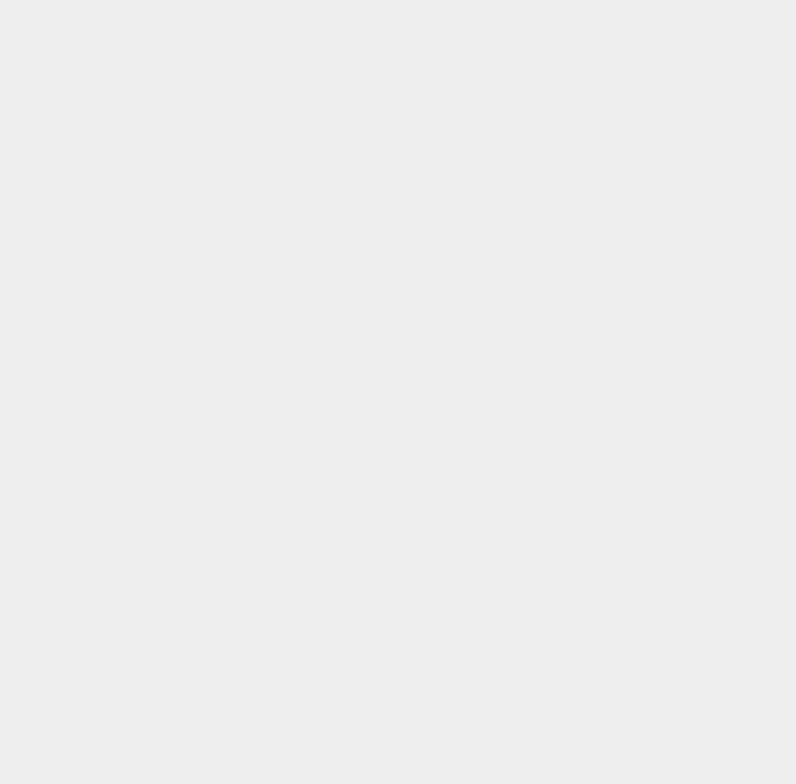
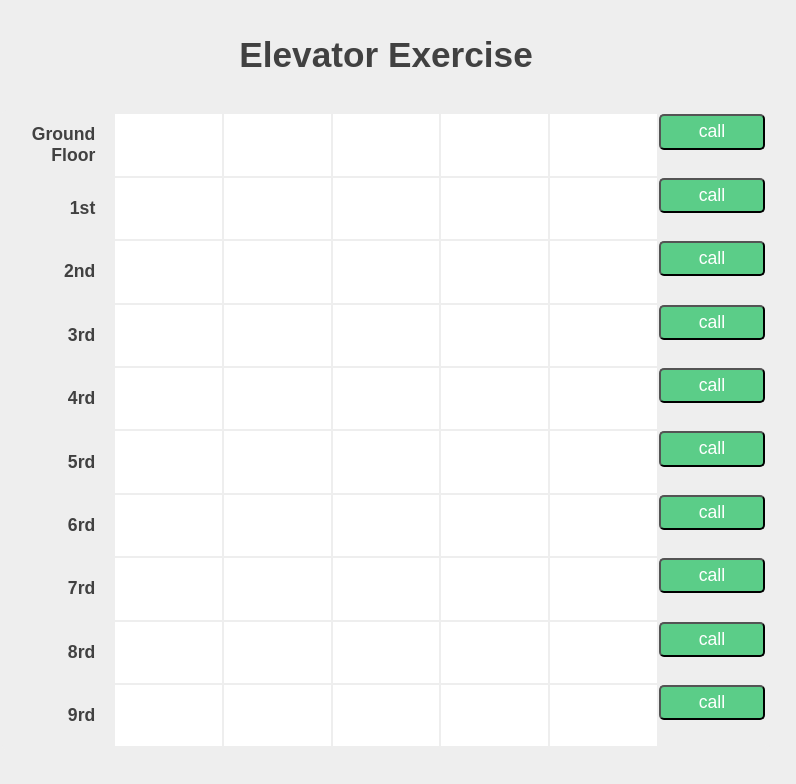
Before and after one commit to Nitsan448/Arbox-Elevators-Assignment, a React (Create React App) app: page /elevators in a window 1280 px wide. Shown: the top 784 px of the page, without its empty margins (254-1050 px from the left). Built offline with nearby package versions, Linux system fonts and the light colour scheme.

Commit message:
Created floors grid

```diff
--- /dev/null
+++ b/src/components/UI/Button.js
@@ -0,0 +1,25 @@
+import React from "react";
+import classes from "./Button.module.css";
+
+function Button(props) {
+	let buttonClasses;
+
+	switch (props.text) {
+		case "waiting":
+			buttonClasses = `${classes.button} ${classes.waiting}`;
+			break;
+		case "arrived":
+			buttonClasses = `${classes.button} ${classes.arrived}`;
+			break;
+		default:
+			buttonClasses = `${classes.button} ${classes.call}`;
+			break;
+	}
+	return (
+		<button disabled={props.disabled} className={buttonClasses} onClick={props.onClick}>
+			{props.text}
+		</button>
+	);
+}
+
+export default Button;
--- /dev/null
+++ b/src/components/UI/Button.module.css
@@ -0,0 +1,27 @@
+.button {
+	width: 6em;
+	height: 2em;
+	border-radius: var(--BORDER-RADIUS);
+	/* box-shadow: ; */
+}
+
+.call {
+	color: var(--WHITE);
+	background-color: var(--GREEN);
+}
+
+.waiting {
+	color: var(--WHITE);
+	background-color: var(--RED);
+}
+
+.arrived {
+	color: var(--GREEN);
+	background-color: var(--WHITE);
+	border: 4px var(--GREEN) solid;
+}
+
+.button:hover,
+.button:active {
+	transform: scale(1.1);
+}
--- a/src/pages/Elevators.js
+++ b/src/pages/Elevators.js
@@ -1,11 +1,38 @@
 import React from "react";
 import classes from "./Elevators.module.css";
 import { useSelector } from "react-redux";
+import Button from "../components/UI/Button";
 
 function Elevators(props) {
 	const settings = useSelector((state) => state.settings);
-	console.log(settings);
-	return <></>;
+	const gridTemplateRows = `repeat(${settings.floors}, 1fr)`;
+	const gridTemplateColumns = `repeat(${settings.elevators + 2}, 1fr)`;
+
+	function getGridRow(rowIndex) {
+		return (
+			<React.Fragment key={rowIndex}>
+				<p className={classes.rowNumber}>{getFloorText(rowIndex)}</p>
+				{Array.from({ length: settings.elevators }).map((_, columnIndex) => (
+					<div key={columnIndex} className={classes.cell}></div>
+				))}
+				<Button text="call" />
+			</React.Fragment>
+		);
+	}
+
+	function getFloorText(floor) {
+		const floorText = floor === 0 ? "Ground Floor" : floor === 1 ? "1st" : floor === 2 ? "2nd" : `${floor}rd`;
+		return floorText;
+	}
+
+	return (
+		<>
+			<h1 className={classes.elevatorExercise}>Elevator Exercise</h1>
+			<div className={classes.grid} style={{ gridTemplateColumns, gridTemplateRows }}>
+				{Array.from({ length: settings.floors }).map((_, rowIndex) => getGridRow(rowIndex))}
+			</div>
+		</>
+	);
 }
 
 export default Elevators;
--- a/src/pages/Elevators.module.css
+++ b/src/pages/Elevators.module.css
@@ -0,0 +1,30 @@
+.elevatorExercise {
+	margin: 1em 0 1em 0;
+	text-align: center;
+}
+
+.grid {
+	display: grid;
+	grid-gap: 10px;
+	background-color: var(--GRAY);
+	border-radius: 5px;
+	border: 4px var(--GRAY) solid;
+	grid-gap: 2px;
+	width: 60%;
+	height: 80vh;
+	margin: auto;
+}
+
+.rowNumber {
+	text-align: right;
+	font-weight: bold;
+	margin: auto 1em auto 0em;
+}
+
+.cell {
+	display: flex;
+	justify-content: center;
+	align-items: center;
+	background-color: white;
+	color: var(--BLACK);
+}
--- a/src/vars.css
+++ b/src/vars.css
@@ -7,6 +7,8 @@
 	--GRAY: rgb(238, 238, 238);
 	--BLACK: rgb(65, 65, 65);
 	--WHITE: rgb(255, 255, 255);
+	--GREEN: rgb(91, 205, 136);
+	--RED: rgb(237, 72, 77);
 
 	/* BORDERS */
 	--BORDER: 4px var(--GRAY) solid;
```
